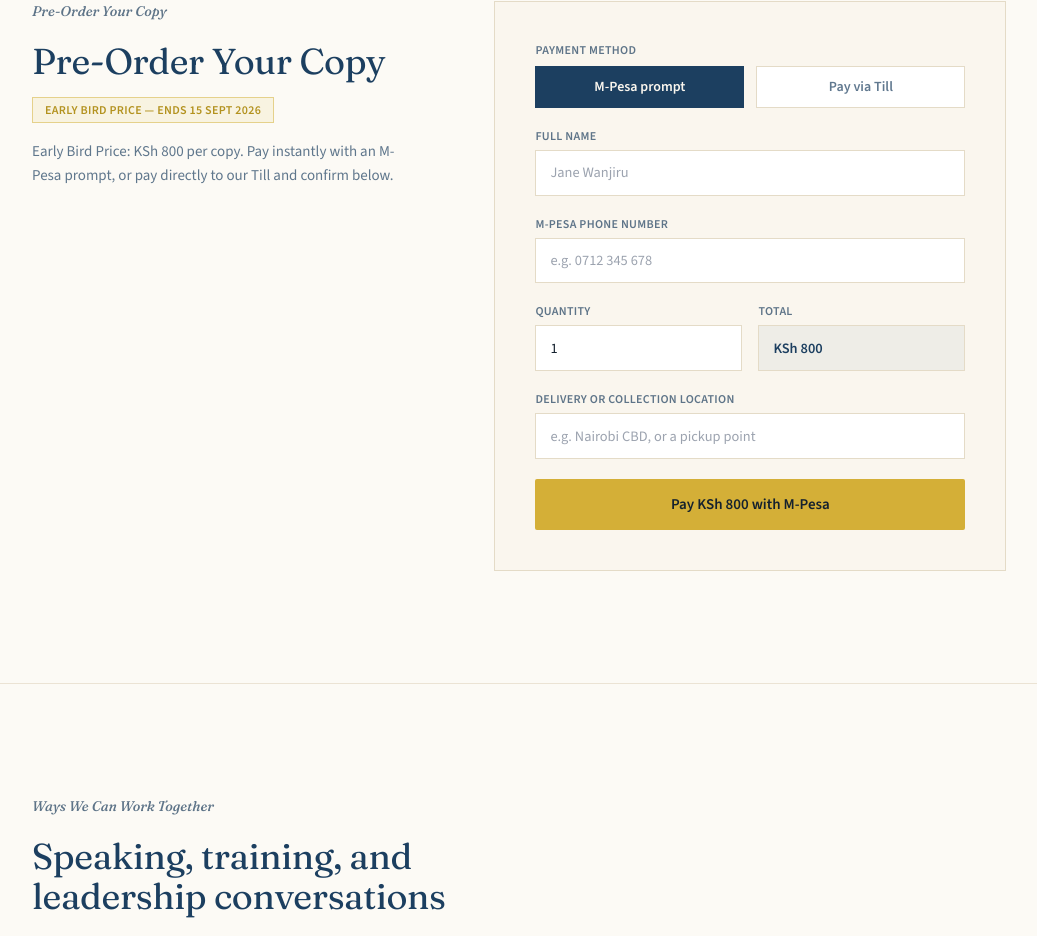
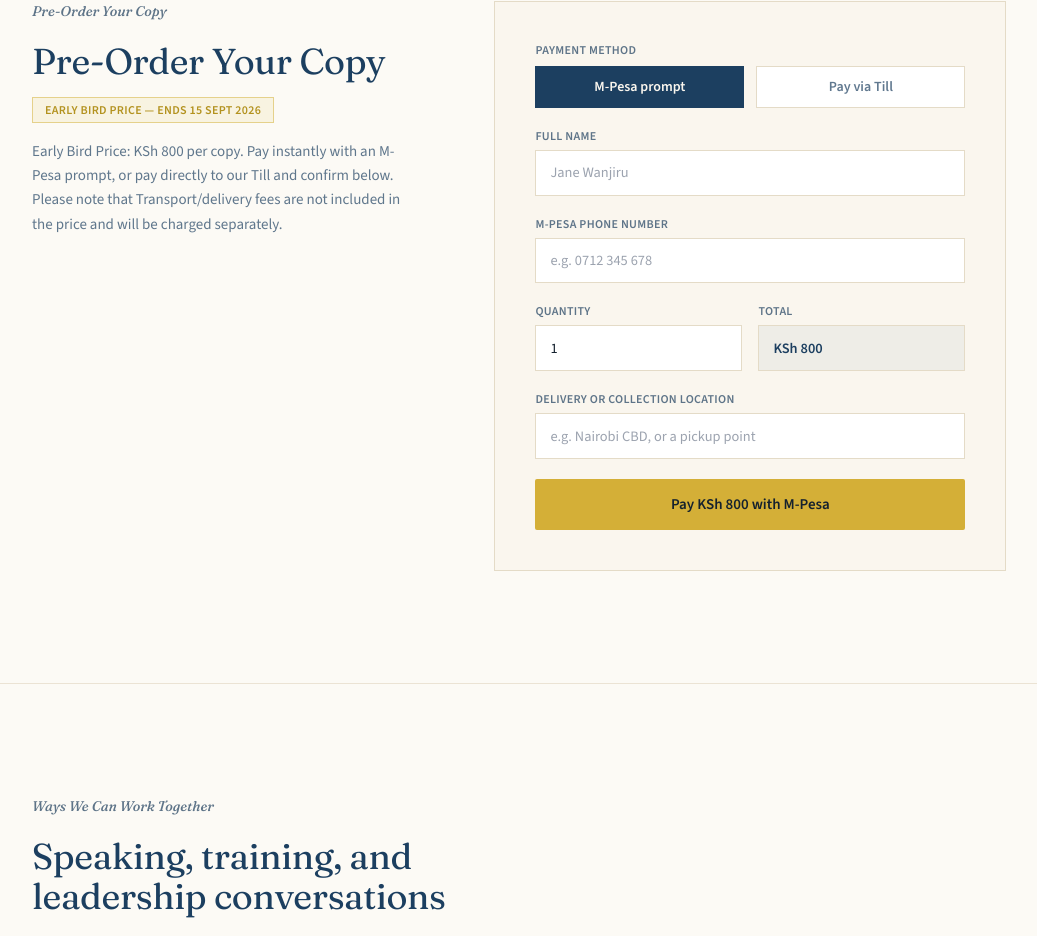
Before and after one commit to Okumu878w/bookstore, a React (Vite) app: page / in a window 1280 px wide. Shown: the part 4148-5084 px from the top of the page, without its empty margins (72-1109 px from the left). Built offline with nearby package versions, Linux system fonts and the light colour scheme; no server answers.

Commit message:
delivery note

```diff
--- a/src/components/GetYourCopy.tsx
+++ b/src/components/GetYourCopy.tsx
@@ -174,6 +174,7 @@
               {TIER_LABEL}: KSh {PRICE.toLocaleString()} per copy. Pay instantly
               with an M-Pesa prompt, or pay directly to our Till and confirm
               below.
+              Please note that Transport/delivery fees are not included in the price and will be charged separately.
             </p>
           </div>
 
```
